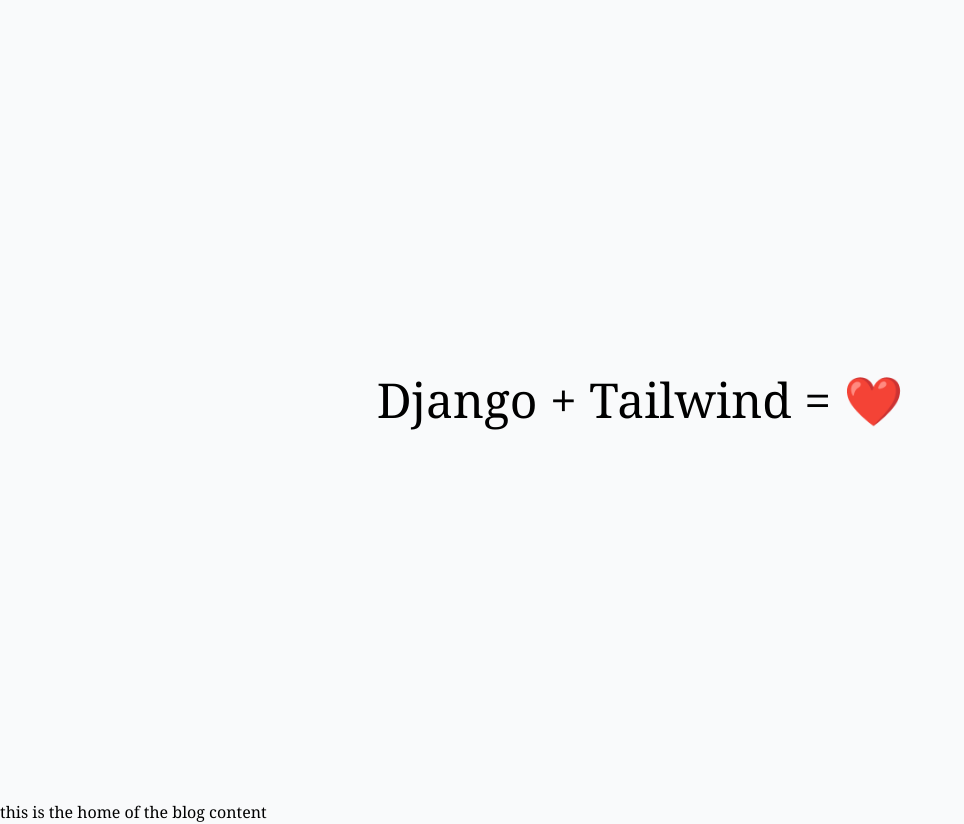
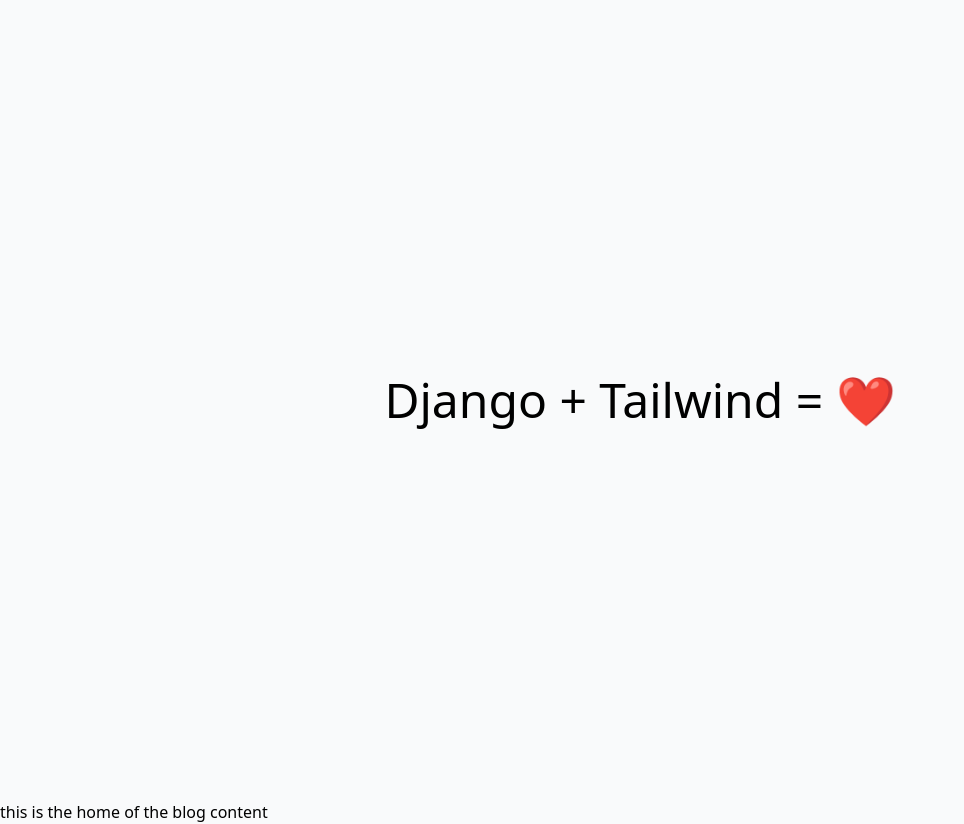
Before and after one commit to miker-bice/my_blog, a Django app: page /blog/ in a window 1280 px wide. Shown: the whole page, without its empty margins (0-964 px from the left). Run offline with Django 4.2, Linux system fonts and the light colour scheme; some libraries are stand-ins or nearby versions.

Commit message:
tailwind now working

```diff
--- a/blogApp/templates/blogApp/home.html
+++ b/blogApp/templates/blogApp/home.html
@@ -1,6 +1,6 @@
 {% extends 'base.html' %}
 {% block title %}
-    <title>My Blog | You seriously want to read this?</title>
+    <title>Mike's Blog</title>
 {% endblock %}
 {% block content %}
     <h1>this is the home of the blog content</h1>
--- a/templates/base.html
+++ b/templates/base.html
@@ -11,7 +11,7 @@
         {% endblock %}
 	</head>
 
-	<body class="bg-gray-50 font-serif leading-normal tracking-normal">
+	<body class="bg-gray-50 leading-normal tracking-normal">
 		<div class="container mx-auto">
 			<section class="flex items-center justify-center h-screen">
 				<h1 class="text-5xl">Django + Tailwind = ❤️</h1>
```
